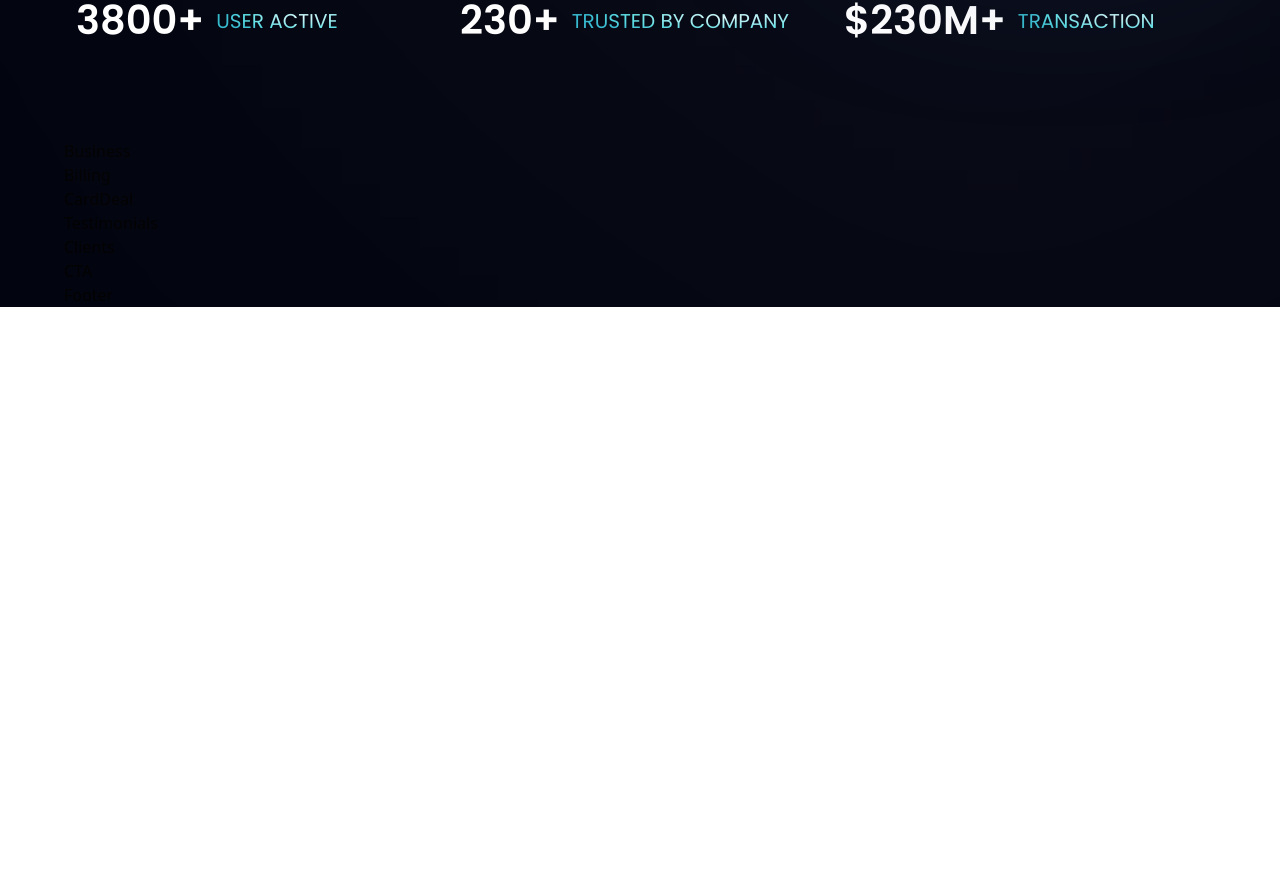
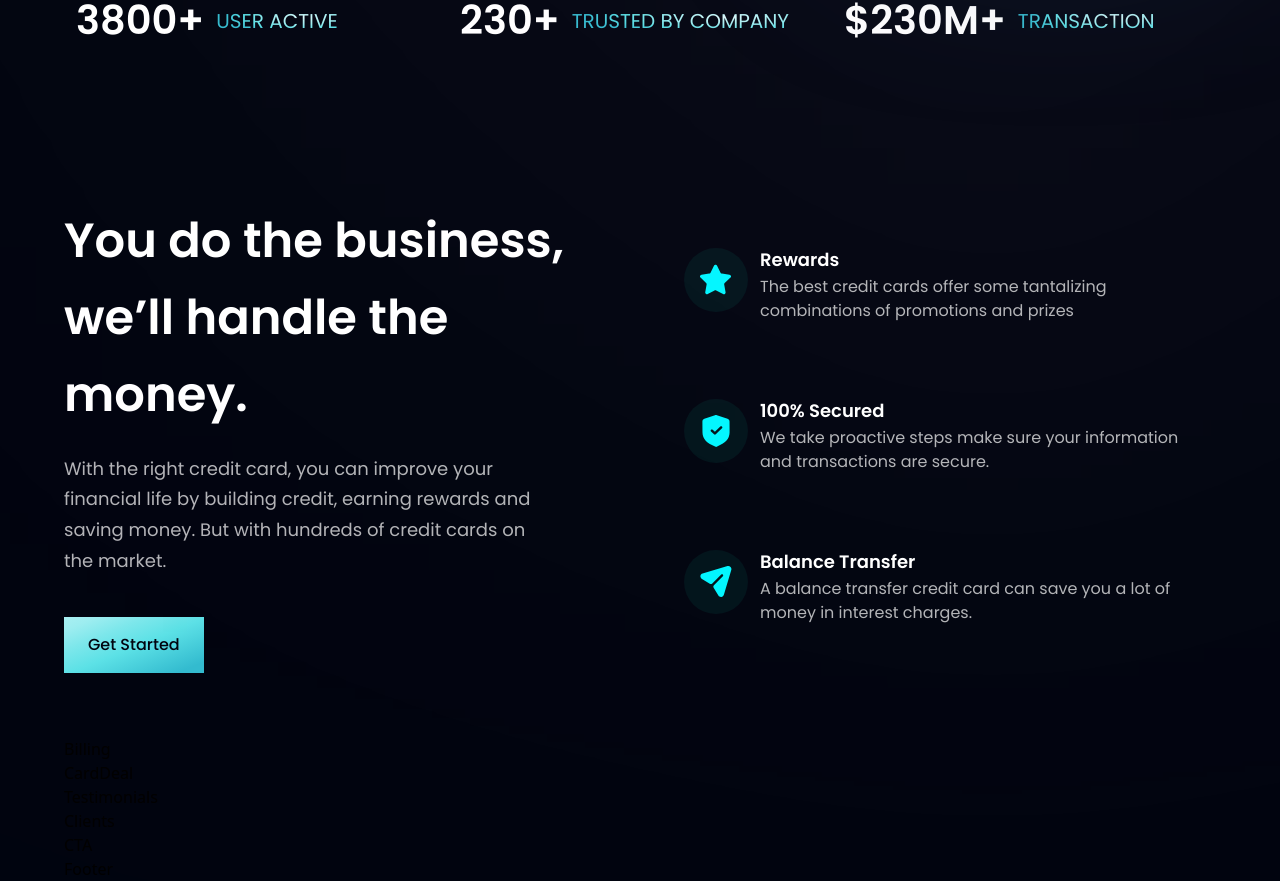
Before and after one commit to ArbaazKhan1/bank_app, a React (Vite) app: page / in a window 1280 px wide. Shown: the part 806-1687 px from the top of the page. Before the commit the page ends 1113 px from the top, so only its background shows below. Built offline with nearby package versions, Linux system fonts and the light colour scheme.

Commit message:
added business section

```diff
--- a/src/components/Business.jsx
+++ b/src/components/Business.jsx
@@ -1,8 +1,41 @@
 import React from 'react'
+import { features } from '../constants'
+import styles, {layout} from '../style'
+import Button from './Button'
+
+const FeatureCard = ({icon, title, content, index}) => (
+  <div className={`flex flex-row p-6 rounded-[20px] ${index !== features.length-1 ? 'mb-6' : 'mb-0'} feature-card`}>
+    <div className={`w-[64px] h-[64px] rounded-full ${styles.flexCenter} bg-dimBlue`}>
+      <img src={icon} alt="icon" className='w-[50%] h-[50%] object-contain' />
+    </div>
+
+    <div className='flex-1 flex flex-col ml-3'>
+      <h4 className='font-poppins font-semibold text-white text-[18px] leading-[23px] mb-1'>{title}</h4>
+      <p className='font-poppins font-normal text-dimWhite text-[16px] leading-[24px] mb-1'>{content}</p>
+    </div>
+  </div>
+)
 
 const Business = () => {
   return (
-    <div>Business</div>
+    <section id='features' className={layout.section}>
+      <div className={layout.sectionInfo}>
+        <h2 className={styles.heading2}>
+          You do the business, <br className="sm:block hidden" /> we’ll handle the money.
+        </h2>
+        <p className={`${styles.paragraph} max-w-[470px] mt-5`}>
+          With the right credit card, you can improve your financial life by building credit, earning rewards and saving money. But with hundreds of credit cards on the market.
+        </p>
+
+        <Button styles='mt-10' />
+      </div>
+
+      <div className={`${layout.sectionImg} flex-col`}>
+        {features.map((feature, index) => (
+          <FeatureCard key={feature.id} {...feature} index={index}/>
+        ))}
+      </div>
+    </section>
   )
 }
 
--- a/src/components/Button.jsx
+++ b/src/components/Button.jsx
@@ -1,8 +1,10 @@
 import React from 'react'
 
-const Button = () => {
+const Button = ({ styles }) => {
   return (
-    <div>Button</div>
+   <button type="button" className={`py-4 px-6 bg-blue-gradient font-poppins font-medium tex-[18px] text-primary outline-none ${styles}`}>
+    Get Started
+   </button>
   )
 }
 
```
